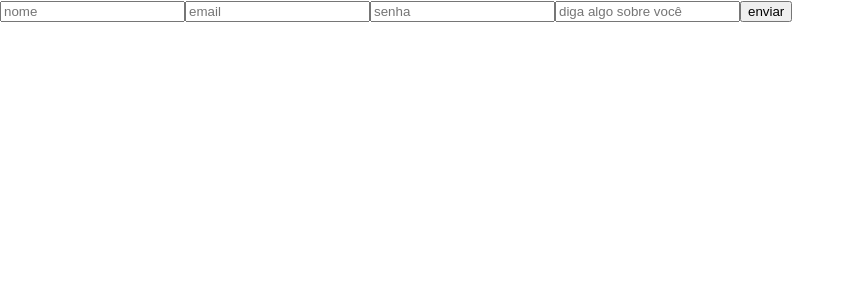
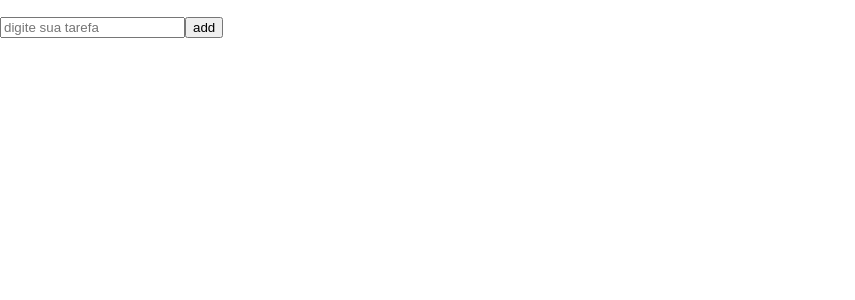
Before and after one commit to brunotetzner/q2-testes, a React (Create React App) app: page / in a window 1280 px wide. Shown: the top 300 px of the page, without its empty margins (0-855 px from the left). Built offline with nearby package versions, Linux system fonts and the light colour scheme.

Commit message:
toDo funcionando

```diff
--- a/src/App.js
+++ b/src/App.js
@@ -1,7 +1,29 @@
 import "./App.css";
-// import { Form } from "./styles";
-import SigUp from "./components/Signup";
+import React from "react";
+import { useState } from "react";
+import ToDo from "./components/todoList ";
+//criar o input e o botão que recebe o valor e guardar
+//Passar para como parametro apra um componente que ira criar esse elemento usando html
+
 function App() {
-  return <SigUp />;
+  const [toDoList, setToDoList] = useState([]);
+  const [inputValue, setInputValue] = useState();
+
+  const addToDo = (newToDo) => setToDoList([...toDoList, newToDo]);
+  const removeToDo = (itemToRemove) =>
+    setToDoList(toDoList.filter((item) => item !== itemToRemove));
+  return (
+    <>
+      <div>
+        <ToDo toDoList={toDoList} removeToDo={removeToDo} />
+        <input
+          onChange={(event) => setInputValue(event.target.value)}
+          placeholder="digite sua tarefa"
+          type="text"
+        ></input>
+        <button onClick={() => addToDo(inputValue)}>add</button>
+      </div>
+    </>
+  );
 }
 export default App;
--- a/src/components/Signup/index.jsx
+++ /dev/null
@@ -1,25 +0,0 @@
-import React from "react";
-import { useForm } from "react-hook-form";
-import axios from "axios";
-
-export default function SigUp() {
-  const { register, handleSubmit } = useForm();
-
-  const onSubmit = (data) => {
-    console.log(data);
-
-    axios
-      .post("linkaqui", data)
-      .then((response) => console.log(response.data))
-      .catch((err) => console.log(err));
-  };
-  return (
-    <form onSubmit={handleSubmit(onSubmit)}>
-      <input placeholder="nome" {...register("none")} />
-      <input placeholder="email" {...register("email")} />
-      <input placeholder="senha" {...register("password")} type="password" />
-      <input placeholder="diga algo sobre você" {...register("bio")} />
-      <button type="submit">enviar</button>
-    </form>
-  );
-}
--- /dev/null
+++ b/src/components/todoList /index.jsx
@@ -0,0 +1,13 @@
+export default function ToDo({ toDoList, removeToDo }) {
+  console.log(toDoList);
+  return (
+    <ul>
+      {toDoList.map((item) => (
+        <div className="ToDo-item">
+          <p key={item}>{item}</p>
+          <button onClick={() => removeToDo(item)}>remove</button>
+        </div>
+      ))}
+    </ul>
+  );
+}
```
